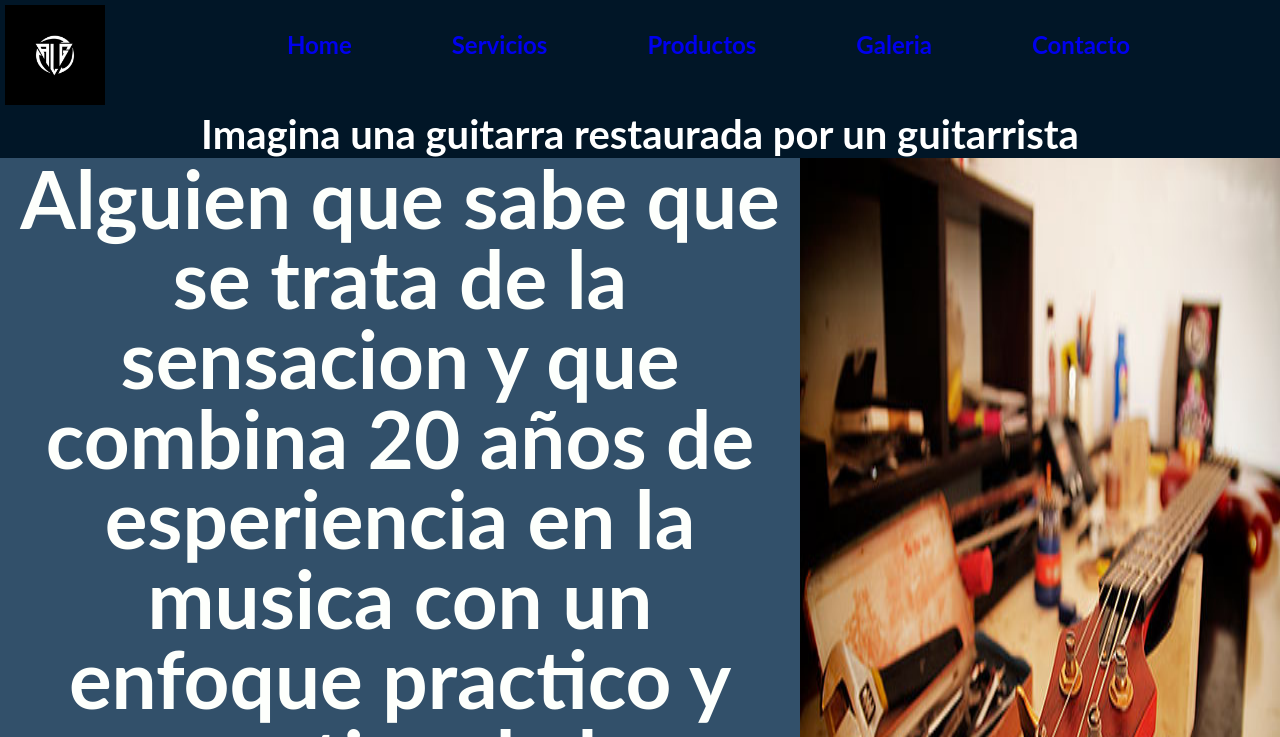
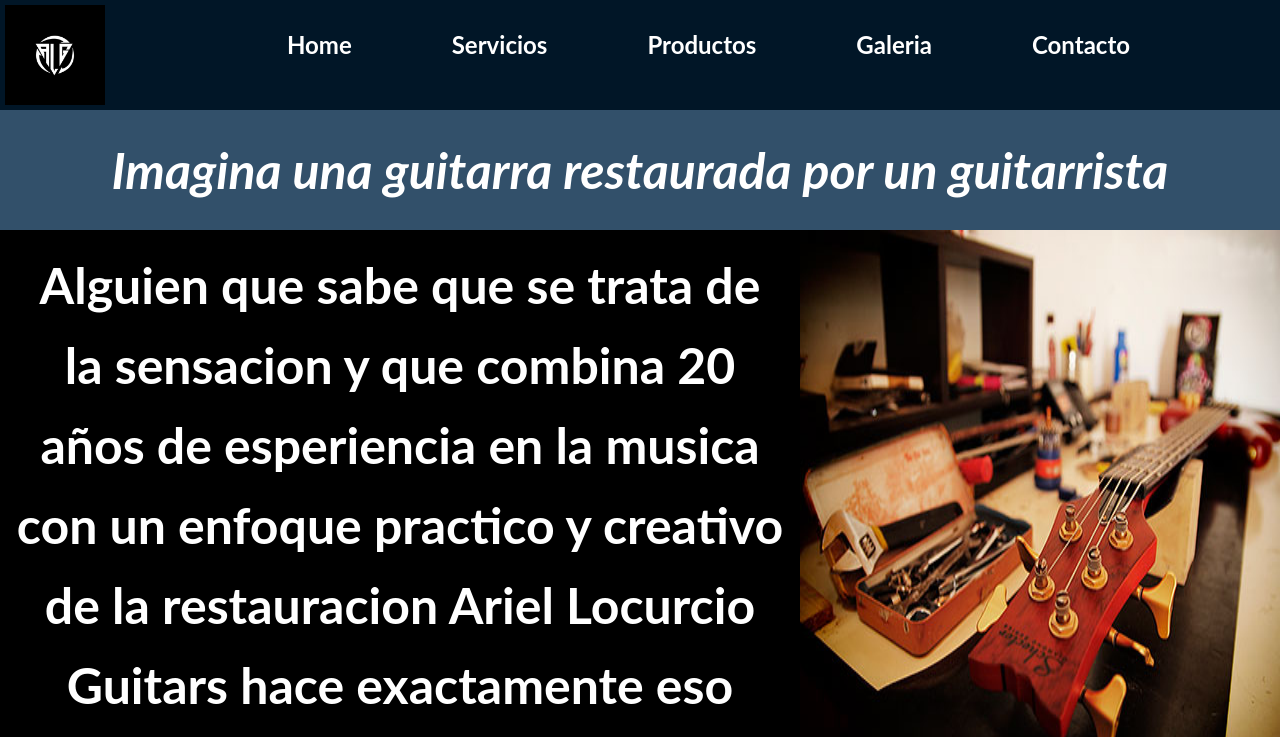
Before and after one commit to EstebanBray/Proyecto-ALG, a plain HTML site: page pages/servicios.html in a window 1280 px wide. Shown: the top 737 px of the page. Drawn offline with Linux system fonts and the light colour scheme.

Commit message:
modifico css en pages

```diff
--- a/css/styles.css
+++ b/css/styles.css
@@ -64,19 +64,30 @@
 
     }
     .texto{
+        height: 100px;
         background-color: black;
         font-weight:bold;
         font-size:xx-large;
         font-style: oblique;
         color: white;
          background-size: 400px ;
-         text-align: center;
-    }
+        display: flex;
+        justify-content: center;
+        align-items: center;
+}
     h2{
+        height: 120px;
         font-size: 40px;
         text-align: center;
         background-color: #011627;
         color: white;
+    }
+    .card-titulo{
+        display: flex;
+        flex-direction: row;
+        align-items: center;
+        justify-content: center;
+
     }
     .card-product{
         display: flex;
@@ -107,8 +118,13 @@
         flex-direction: row;
         justify-content: space-around;
         background-color: black;
-    }
+     }
+
+
+
+
           /*sobre nosotros*/
+
 
     .sn{
         display: flex;
@@ -213,10 +229,21 @@
 text-align: center;
 line-height: 80px;
 }
-.guitarra-titulo{
+.titulo-servicios{
+    background-color: #32506A;
+    color: white;
+    font-style:oblique;
     font-weight: bold;
-    background-color: #32506A;
-    font-size: x-large;
+    font-size: 50px;
+    display: flex;
+    justify-content: center;
+    align-items: center;
+}
+.intro-servicios{
+    color: white;
+    font-weight: bold;
+    background-color: black;
+    font-size: 50px;
     padding: 15px;
     text-align: center;
     margin-left: 0;
@@ -241,4 +268,5 @@
     text-align: center;
     font-weight: bolder;
     background-color: #32506A;
+    color: white;
 }
--- a/pages/servicios.html
+++ b/pages/servicios.html
@@ -12,18 +12,18 @@
             <img class="header__logo" src="../imagenes/logo.jpg" alt="ALG logo">
             <nav>
                 <ul class="menu">
-                    <li class="sub-menu"><a href="../index.html"> Home</a></li>
-                    <li class="sub-menu"><a href="../pages/servicios.html">Servicios</a></li>
-                    <li class="sub-menu"><a href="../pages/productos.html">Productos</a></li>
-                    <li class="sub-menu"><a href="../pages/galeria.html">Galeria</a></li>
-                    <li class="sub-menu"><a href="../pages/contacto.html">Contacto</a></li>
+                    <li class="sub-menu"><a class="nav-color" href="../index.html"> Home</a></li>
+                    <li class="sub-menu"><a class="nav-color" href="../pages/servicios.html">Servicios</a></li>
+                    <li class="sub-menu"><a class="nav-color" href="../pages/productos.html">Productos</a></li>
+                    <li class="sub-menu"><a class="nav-color" href="../pages/galeria.html">Galeria</a></li>
+                    <li class="sub-menu"><a class="nav-color" href="../pages/contacto.html">Contacto</a></li>
                 </ul>
             </nav>
         </header>
         <main>
-            <h2>Imagina una guitarra restaurada por un guitarrista</h2>
+            <h2 class="titulo-servicios">Imagina una guitarra restaurada por un guitarrista</h2>
             <div class="servicio-restauracion">
-                    <p class="titulo">Alguien que sabe que se trata de
+                    <p class="intro-servicios">Alguien que sabe que se trata de
                         la sensacion
                         y que combina 20 años de esperiencia
                         en la musica
```
Also changed, not shown: index.html (+1 -1 lines), pages/contacto.html (+5 -5 lines), pages/galeria.html (+6 -6 lines), pages/productos.html (+6 -6 lines).
